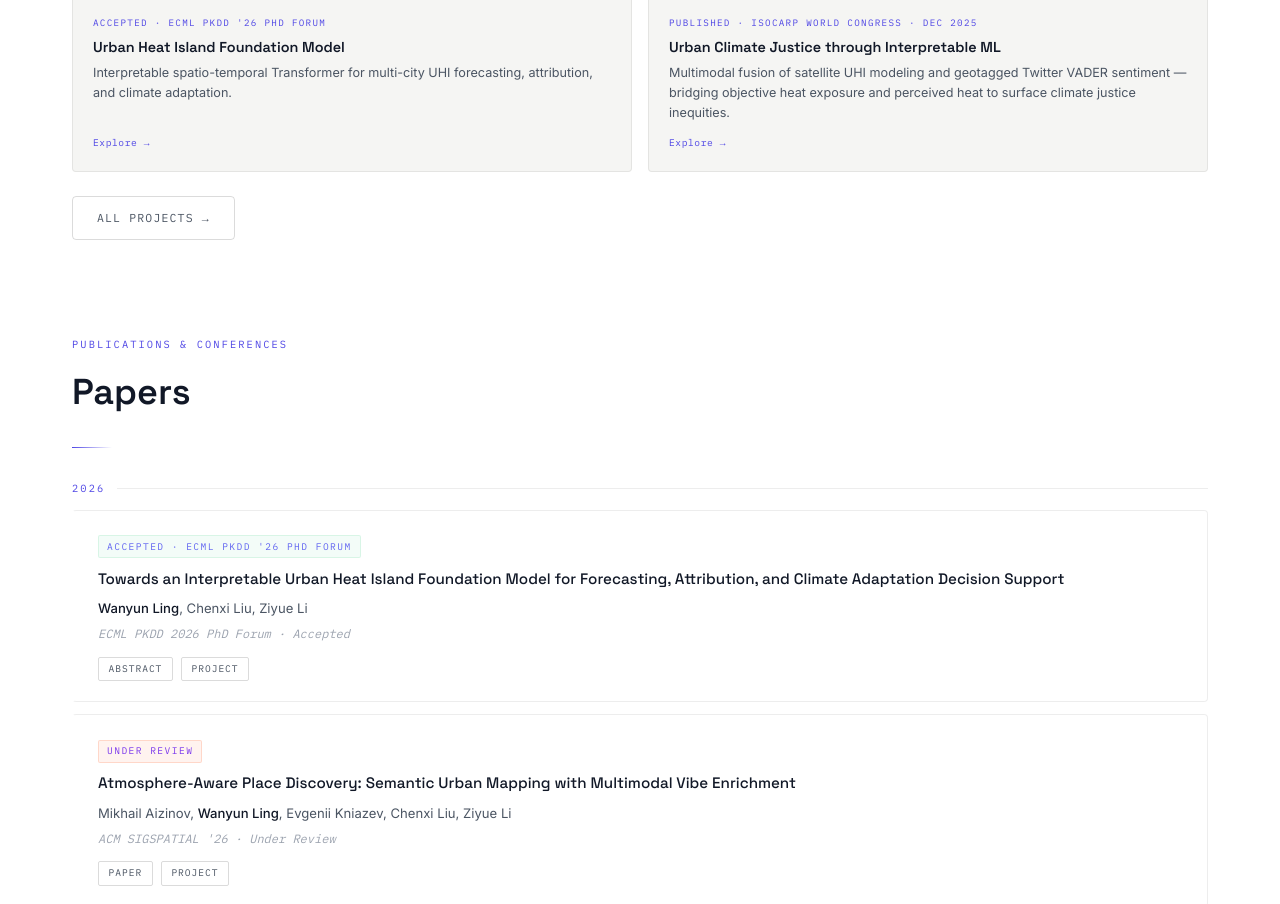
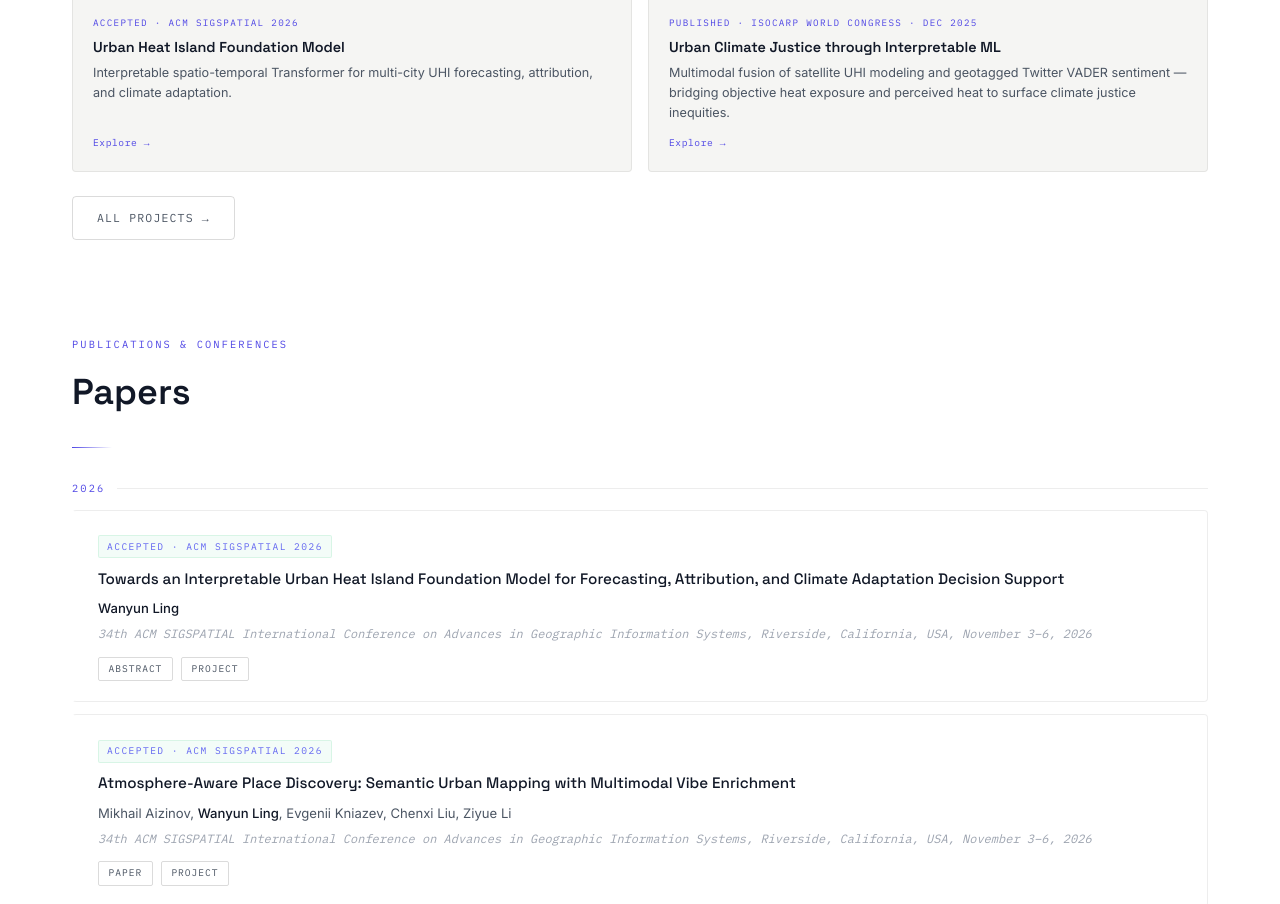
Before and after one commit to wyling0v0/wyling0v0.github.io, a plain HTML site: page index.html in a window 1280 px wide. Shown: the part 2870-3774 px from the top of the page. Drawn offline with Linux system fonts and the light colour scheme.

Commit message:
Update SIGSPATIAL publication details

```diff
--- a/index.html
+++ b/index.html
@@ -341,7 +341,7 @@
           <img src="project/Sigspatial_2026/Images/figure2.png" alt="System Architecture" loading="lazy" />
         </div>
         <div class="feature-body">
-          <div class="feature-tag">GeoAI · Under Review · ACM SIGSPATIAL '26</div>
+          <div class="feature-tag">GeoAI · Accepted · ACM SIGSPATIAL 2026</div>
           <h3>Atmosphere-Aware Place Discovery</h3>
           <p>Multimodal deep learning for city-scale vibe mapping — fusing vision and language to capture urban atmosphere.</p>
           <span class="feature-arrow">Explore →</span>
@@ -371,7 +371,7 @@
           <img src="project/ecmlpkdd/draft_1/UHIFMroadmap.png" alt="UHI Foundation Model" loading="lazy" />
         </div>
         <div class="feature-body">
-          <div class="feature-tag">Accepted · ECML PKDD '26 PhD Forum</div>
+          <div class="feature-tag">Accepted · ACM SIGSPATIAL 2026</div>
           <h3>Urban Heat Island Foundation Model</h3>
           <p>Interpretable spatio-temporal Transformer for multi-city UHI forecasting, attribution, and climate adaptation.</p>
           <span class="feature-arrow">Explore →</span>
@@ -414,14 +414,14 @@
     <div class="pub-year-label">2026</div>
 
     <div class="pub-item fade-in">
-      <span class="pub-status pub-status--conference">Accepted · ECML PKDD '26 PhD Forum</span>
+      <span class="pub-status pub-status--conference">Accepted · ACM SIGSPATIAL 2026</span>
       <h3>
         <a href="project/ecmlpkdd/draft_1/phd_forum_wyl.pdf" target="_blank">
           Towards an Interpretable Urban Heat Island Foundation Model for Forecasting, Attribution, and Climate Adaptation Decision Support
         </a>
       </h3>
-      <div class="pub-authors"><strong>Wanyun Ling</strong>, Chenxi Liu, Ziyue Li</div>
-      <div class="pub-venue">ECML PKDD 2026 PhD Forum · Accepted</div>
+      <div class="pub-authors"><strong>Wanyun Ling</strong></div>
+      <div class="pub-venue">34th ACM SIGSPATIAL International Conference on Advances in Geographic Information Systems, Riverside, California, USA, November 3–6, 2026</div>
       <div class="pub-links">
         <a href="project/ecmlpkdd/draft_1/phd_forum_wyl.pdf" class="pub-link" target="_blank">Abstract</a>
         <a href="projects.html#uhifm" class="pub-link">Project</a>
@@ -429,14 +429,14 @@
     </div>
 
     <div class="pub-item fade-in">
-      <span class="pub-status pub-status--review">Under Review</span>
+      <span class="pub-status pub-status--conference">Accepted · ACM SIGSPATIAL 2026</span>
       <h3>
         <a href="https://drive.google.com/file/d/1l4DxY0H1txNwYJ2k7t5cOeqkdhuh2-Ky/view?usp=sharing" target="_blank">
           Atmosphere-Aware Place Discovery: Semantic Urban Mapping with Multimodal Vibe Enrichment
         </a>
       </h3>
       <div class="pub-authors">Mikhail Aizinov, <strong>Wanyun Ling</strong>, Evgenii Kniazev, Chenxi Liu, Ziyue Li</div>
-      <div class="pub-venue">ACM SIGSPATIAL '26 · Under Review</div>
+      <div class="pub-venue">34th ACM SIGSPATIAL International Conference on Advances in Geographic Information Systems, Riverside, California, USA, November 3–6, 2026</div>
       <div class="pub-links">
         <a href="https://drive.google.com/file/d/1l4DxY0H1txNwYJ2k7t5cOeqkdhuh2-Ky/view?usp=sharing" class="pub-link" target="_blank">Paper</a>
         <a href="projects.html#sigspatial" class="pub-link">Project</a>
```
Also changed, not shown: cv.html (+3 -3 lines), projects.html (+3 -3 lines), publications.html (+6 -6 lines).
